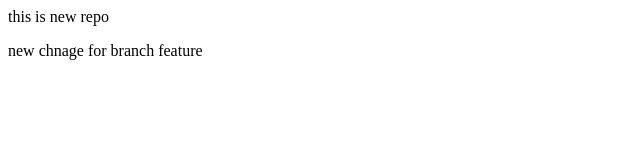
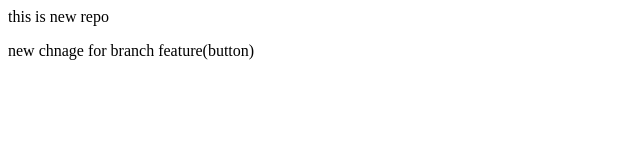
Before and after one commit to Hithaishk/newrepo, a plain HTML site: page index.html in a window 1280 px wide. Shown: the full height of the page, 0-640 px from the left. Drawn offline with Linux system fonts and the light colour scheme.

```diff
--- a/index.html
+++ b/index.html
@@ -1,4 +1,4 @@
 <html>
     <p1>this is new repo</p1>
-    <p>new chnage for branch feature</p>
+    <p>new chnage for branch feature(button)</p>
 </html>
```
